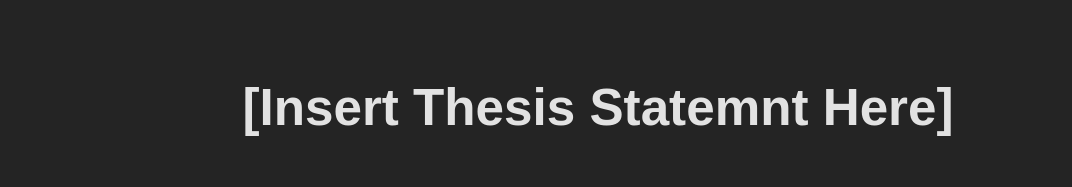
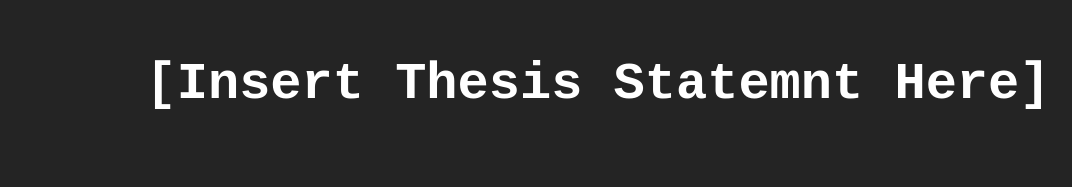
Before and after one commit to mebsport/elaproject, a React (Vite) app: page / in a window 1280 px wide. Shown: the part 274-461 px from the top of the page, without its empty margins (42-1114 px from the left). Built offline with nearby package versions, Linux system fonts and the light colour scheme.

Commit message:
Typewriter animation for home screen

```diff
--- a/src/components/Footer.tsx
+++ b/src/components/Footer.tsx
@@ -27,6 +27,15 @@ const Link = styled.div`
   }
 `;
 
+const Site = styled.p`
+  font-family: Oswald;
+  font-size: 20px;
+  font-style: normal;
+  font-variant: normal;
+  font-weight: 400;
+  line-height: 23px;
+`;
+
 interface CompProps {
   footerText: string;
   linkAddress: string;
@@ -39,7 +48,7 @@ export const Footer = (props: CompProps) => {
       <a href={props.linkAddress}>
         <Link>
           <Icon src={props.icon} />
-          <p> {props.footerText}</p>
+          <Site> {props.footerText}</Site>
         </Link>
       </a>
     </Container>
--- a/src/pages/MainPage.tsx
+++ b/src/pages/MainPage.tsx
@@ -1,9 +1,34 @@
 import React from 'react';
+import styled from 'styled-components';
 
+const ThesisStatement = styled.span`
+  font-family: monospace;
+  color: #0000;
+  background: linear-gradient(-90deg, #ffffff 5px, #0000 0) 10px 0,
+    linear-gradient(#ffffff 0 0) 0 0;
+  background-size: calc(29 * 1ch) 200%;
+  -webkit-background-clip: padding-box, text;
+  background-clip: padding-box, text;
+  background-repeat: no-repeat;
+  animation: b 0.7s infinite steps(1), t calc(29 * 0.1s) steps(29) forwards;
+  font-size: 4em;
+  font-weight: 600;
+
+  @keyframes t {
+    from {
+      background-size: 0 200%;
+    }
+  }
+  @keyframes b {
+    50% {
+      background-position: 0 -100%, 0 0;
+    }
+  }
+`;
 function MainPage() {
   return (
     <div className='Thesis'>
-      <h1>[Insert Thesis Statemnt Here]</h1>
+      <ThesisStatement>[Insert Thesis Statemnt Here]</ThesisStatement>
     </div>
   );
 }
```
